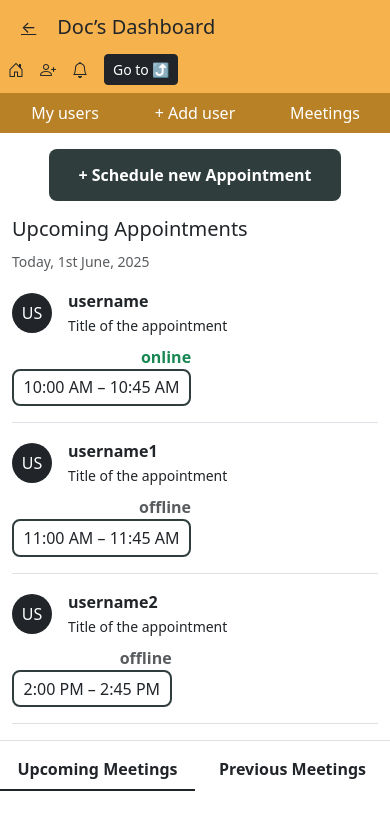
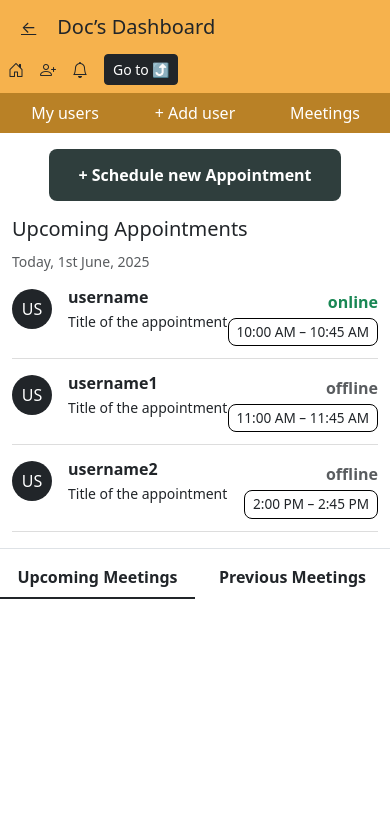
Before and after one commit to SaamyaTyagi/TreadWill_Appointments, an Angular app in the folder doc-dashboard/: page /scheduler/upcoming in a window 390 px wide. Shown: the top 830 px of the page. Built offline with nearby package versions, Linux system fonts and the light colour scheme.

Commit message:
responsive

```diff
--- a/doc-dashboard/src/app/meeting-scheduler/upcoming-appointments/upcoming-appointments.component.css
+++ b/doc-dashboard/src/app/meeting-scheduler/upcoming-appointments/upcoming-appointments.component.css
@@ -28,3 +28,49 @@
   font-weight: 600;
   border-radius: 8px;
 }
+/* Add some spacing and styling to the appointment box */
+.appointment-box {
+  padding: 12px 0;
+  border-bottom: 1px solid #ddd;
+}
+
+/* Force right alignment */
+.status-time {
+  margin-left: auto;
+  text-align: right;
+}
+
+/* Appointment time style */
+.appt-time {
+  border: 1px solid #000;
+  padding: 3px 8px;
+  border-radius: 8px;
+  font-size: 0.85rem;
+  display: inline-block;
+  margin-top: 4px;
+}
+
+/* Avatar initials */
+.rounded-circle {
+  flex-shrink: 0;
+}
+
+@media (max-width: 480px) {
+  .appointment-box .text-end {
+    align-self: flex-start;
+    text-align: left;
+    margin-top: 5px;
+  }
+}
+@media (max-width: 576px) {
+  .appointment-box {
+    flex-direction: row !important;
+    flex-wrap: nowrap;
+    align-items: flex-start;
+  }
+
+  .status-time {
+    margin-left: auto;
+    text-align: right;
+  }
+}
--- a/doc-dashboard/src/app/meeting-scheduler/upcoming-appointments/upcoming-appointments.component.html
+++ b/doc-dashboard/src/app/meeting-scheduler/upcoming-appointments/upcoming-appointments.component.html
@@ -2,6 +2,7 @@
 <html lang="en">
 <head>
   <meta charset="UTF-8">
+
   <title>Doc Dashboard</title>
   <meta name="viewport" content="width=device-width, initial-scale=1">
 
```
